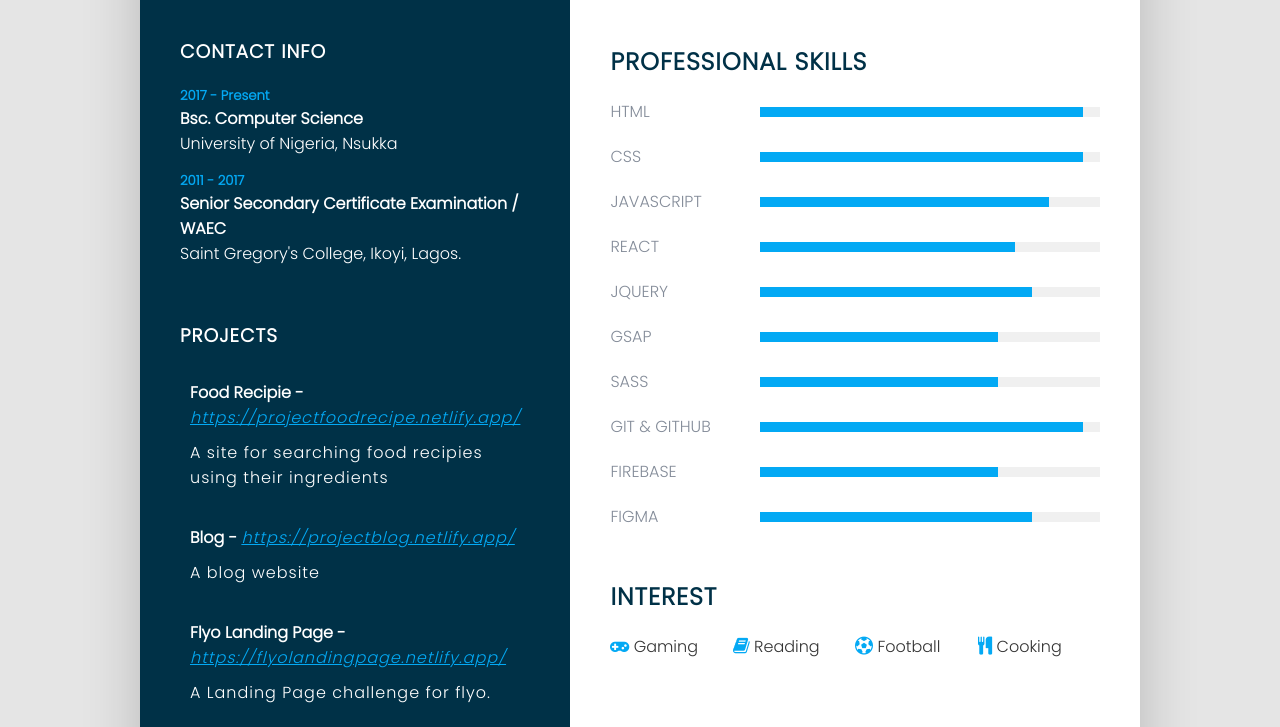
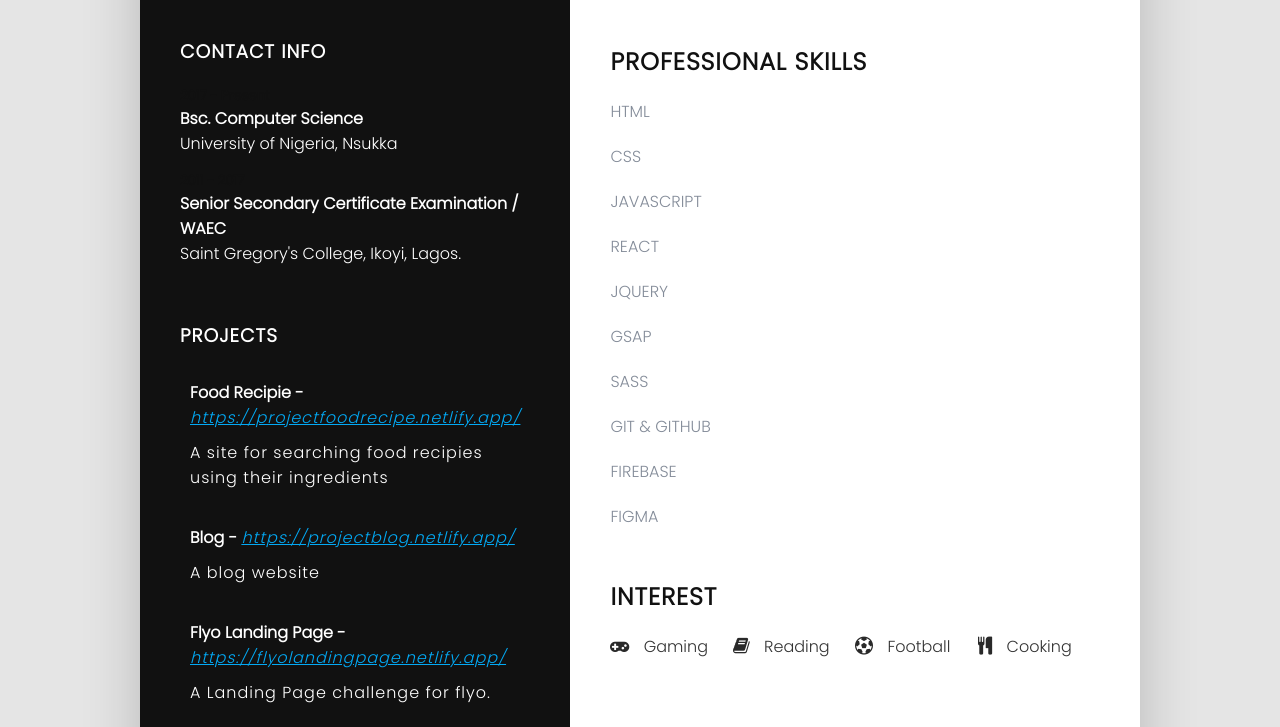
Before and after one commit to Michael-ael/MY_CV, a plain HTML site: page index.html in a window 1280 px wide. Shown: the part 756-1483 px from the top of the page. Drawn offline with nearby package versions, Linux system fonts and the light colour scheme.

Commit message:
made some changes

```diff
--- a/index.css
+++ b/index.css
@@ -38,7 +38,7 @@ img{
 
 .container .left-side{
     position: relative;
-    background: #003147;
+    background: var(--dark-color);
     padding: 40px;
 }
 
@@ -48,7 +48,7 @@ img{
     flex-direction: column;
     align-items: center;
     padding-bottom: 20px;
-    border-bottom: 1px solid rgba(225, 225, 225, 0.2);
+    border-bottom: 1px solid rgba(225, 225, 225, 0.5);
 }
 
 .profileText .imgBx{
@@ -116,7 +116,7 @@ img{
     display: inline-block;
     width: 30px;
     font-size: 18px;
-    color: #03a9f4;
+    color: rgb(212, 209, 209);
 }
 
 .contactInfo ul li span{
@@ -130,7 +130,7 @@ img{
 }
 
 .contactInfo.education h5{
-    color: #03a9f4;
+    color: var(--dark-color);
     font-family: 500;
 }
 
@@ -201,7 +201,7 @@ img{
 }
 
 .title2{
-    color: #003147;
+    color: var(--dark-color);
     text-transform: uppercase;
     letter-spacing: 1px;
     margin-bottom: 10px;
@@ -234,7 +234,7 @@ p{
 
 .about .box .text h4{
     text-transform: uppercase;
-    color: #2a7da2;
+    color: #2c2c2c;
     font-size: 16px;
 }
 
@@ -269,13 +269,13 @@ p{
     background: #f0f0f0;
 }
 
-.skills .box .percent div{
+/* .skills .box .percent div{
     position: absolute;
     top: 0;
     left: 0;
     height: 100%;
     background: #03a9f4;
-}
+} */
 
 .interest ul{
     display: grid;
@@ -290,8 +290,9 @@ p{
 }
 
 .interest ul li .fa{
-    color: #03a9f4;
+    color: #292929;
     font-size: 18px;
+    margin-right: 10px;
 }
 
 @media(max-width: 1000px){
--- a/index.html
+++ b/index.html
@@ -185,72 +185,72 @@
 
                 <div class="box"  data-aos="fade-right" data-aos-delay="200" data-aos-easing="ease-in-out">
                     <h4> HTML </h4>
-                    <div class="percent" >
+                    <!-- <div class="percent" >
                         <div style="width: 95%;"></div>
-                    </div>
+                    </div> -->
                 </div>
 
                 <div class="box" data-aos="fade-right" data-aos-delay="300" data-aos-easing="ease-in-out">
                     <h4> CSS </h4>
-                    <div class="percent">
+                    <!-- <div class="percent">
                         <div style="width: 95%;"></div>
-                    </div>
+                    </div> -->
                 </div>
 
                 <div class="box" data-aos="fade-right" data-aos-delay="400" data-aos-easing="ease-in-out">
                     <h4> JavaScript </h4>
-                    <div class="percent">
+                    <!-- <div class="percent">
                         <div style="width: 85%;"></div>
-                    </div>
+                    </div> -->
                 </div>
 
                 <div class="box" data-aos="fade-right" data-aos-delay="500" data-aos-easing="ease-in-out">
                     <h4> React </h4>
-                    <div class="percent">
+                    <!-- <div class="percent">
                         <div style="width: 75%;"></div>
-                    </div>
+                    </div> -->
                 </div>
 
                 <div class="box"data-aos="fade-right" data-aos-delay="600" data-aos-easing="ease-in-out">
                     <h4> jQuery </h4>
-                    <div class="percent">
+                    <!-- <div class="percent">
                         <div style="width: 80%;"></div>
-                    </div>
+                    </div> -->
                 </div>
 
                 <div class="box" data-aos="fade-right" data-aos-delay="700" data-aos-easing="ease-in-out">
                     <h4> GSAP </h4>
-                    <div class="percent">
+                    <!-- <div class="percent">
                         <div style="width: 70%;"></div>
-                    </div>
+                    </div> -->
                 </div>
 
                 <div class="box" data-aos="fade-right" data-aos-delay="800" data-aos-easing="ease-in-out">
                     <h4> SASS </h4>
-                    <div class="percent">
+                    <!-- <div class="percent">
                         <div style="width: 70%;"></div>
-                    </div>
+                    </div> -->
                 </div>
 
                 <div class="box" data-aos="fade-right" data-aos-delay="900" data-aos-easing="ease-in-out">
                     <h4> Git & Github </h4>
-                    <div class="percent">
+                    <!-- <div class="percent">
                         <div style="width: 95%;"></div>
-                    </div>
+                    </div> -->
                 </div>
 
                 <div class="box" data-aos="fade-right" data-aos-delay="1000" data-aos-easing="ease-in-out">
                     <h4> Firebase </h4>
-                    <div class="percent">
+                    <!-- <div class="percent">
                         <div style="width: 70%;"></div>
-                    </div>
+                    </div> -->
                 </div>
 
                 <div class="box" data-aos="fade-right" data-aos-delay="1100" data-aos-easing="ease-in-out">
                     <h4> Figma </h4>
-                    <div class="percent">
+                    <!-- <div class="percent">
                         <div style="width: 80%;"></div>
-                    </div>
+                    </div> -->
                 </div>
             </div>
 
```
